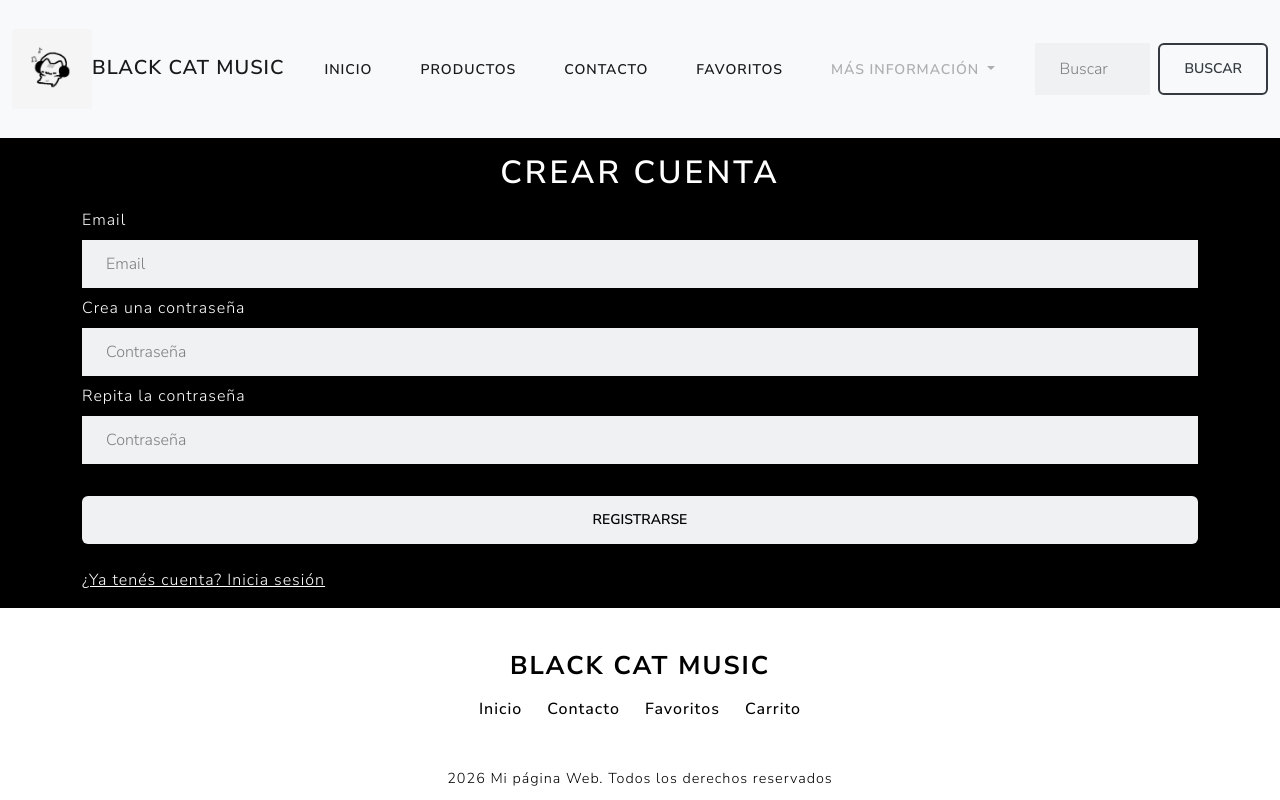
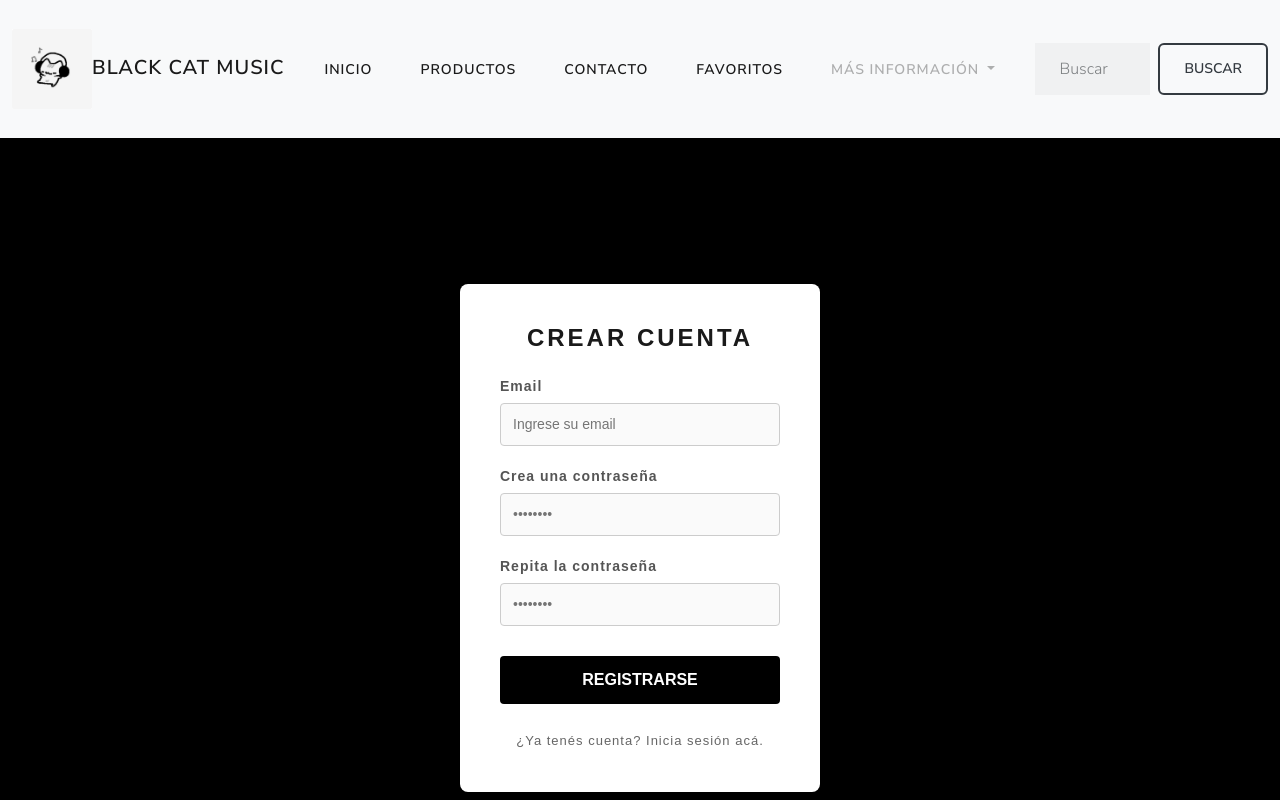
Before and after one commit to catalinapetasny/TiendaDeMusica, an Angular app: page /registro in a window 1280 px wide. Shown: the top 800 px of the page. Built offline with nearby package versions, Linux system fonts and the light colour scheme; a web font is replaced by a local one.

Commit message:
Terminar el diseño de carrito

```diff
--- a/src/app/auth/inicio-sesion/inicio-sesion.css
+++ b/src/app/auth/inicio-sesion/inicio-sesion.css
@@ -1,10 +1,131 @@
-.mensaje {
+/* .mensaje {
     color: white;
     display: flex;
     justify-content: center;
     margin: 1rem;
-}
+} */
 /*
 .container {
     background-color: white;
 } */
+
+/*css de inicio moderno*/
+
+/* 1. Fondo de la pantalla y centrado absoluto */
+:host {
+    display: flex;
+    justify-content: center;
+    align-items: center;
+    height: 100vh;
+    background-color: #000000;
+    /* Negro oscuro de fondo general */
+    font-family: Arial, sans-serif;
+}
+
+/* 2. La "tarjeta" blanca del formulario */
+.contenedor-login {
+    background-color: #ffffff;
+    /* Fondo blanco para el formulario */
+    padding: 40px;
+    border-radius: 8px;
+    /* Bordes sutilmente redondeados */
+    width: 100%;
+    max-width: 360px;
+    /* Ancho máximo para que no se desarme en PC */
+    box-shadow: 0 4px 12px rgba(0, 0, 0, 0.15);
+    /* Sombra suave negra */
+}
+
+/* 3. El título principal */
+.titulo {
+    margin-top: 0;
+    margin-bottom: 24px;
+    color: #1a1a1a;
+    /* Negro casi puro */
+    font-size: 24px;
+    text-align: center;
+}
+
+/* 4. Separación entre los bloques de inputs */
+.grupo-input {
+    margin-bottom: 20px;
+}
+
+/* 5. Los textos de arriba de los inputs (Email / Contraseña) */
+.etiqueta {
+    display: block;
+    margin-bottom: 6px;
+    color: #000;
+    /* Negro */
+    font-size: 14px;
+    font-weight: bold;
+}
+
+/* 6. Las cajas donde el usuario escribe */
+.campo-texto {
+    width: 100%;
+    padding: 10px 12px;
+    border: 1px solid #cccccc;
+    /* Borde gris claro */
+    border-radius: 4px;
+    background-color: #fafafa;
+    /* Fondo gris casi blanco */
+    color: #333333;
+    /* Texto interior gris oscuro */
+    font-size: 14px;
+    box-sizing: border-box;
+    /* Evita que el input se deforme con el padding */
+}
+
+/* Efecto cuando el usuario hace clic para escribir */
+.campo-texto:focus {
+    outline: none;
+    border-color: #1a1a1a;
+    /* El borde se vuelve negro al hacer clic */
+}
+
+/* 7. El botón de inicio de sesión */
+.boton-ingresar {
+    width: 100%;
+    padding: 12px;
+    background-color: #000000;
+    color: #ffffff;
+    border: none;
+    border-radius: 4px;
+    font-size: 16px;
+    font-weight: bold;
+    cursor: pointer;
+    margin-top: 10px;
+}
+/* Texto blanco */
+/* Botón negro */
+ /* Cambia el cursor a la manito */
+
+/* Efecto cuando pasas el mouse por encima del botón */
+.boton-ingresar:hover {
+    background-color: #333333;
+    /* Se vuelve un gris oscuro */
+}
+
+/* 8. El texto y enlace de abajo */
+.texto-registro {
+    text-align: center;
+    margin-top: 24px;
+    margin-bottom: 0;
+}
+
+.enlace {
+    color: #666666;
+    /* Gris intermedio */
+    font-size: 13px;
+    text-decoration: none;
+    /* Le quita el subrayado por defecto */
+}
+
+/* Efecto cuando pasas el mouse por el enlace */
+.enlace:hover {
+    color: #000000;
+    /* Se vuelve negro */
+    text-decoration: underline;
+    /* Aparece el subrayado */
+}
--- a/src/app/auth/inicio-sesion/inicio-sesion.html
+++ b/src/app/auth/inicio-sesion/inicio-sesion.html
@@ -1,4 +1,4 @@
-<div class="container">
+<!-- <div class="container">
   <h1 class="mensaje">
         Iniciar Sesión
     </h1>
@@ -29,4 +29,33 @@
             </u>
         </a>
     </p>
+</div> -->
+
+
+<!-- inicio más mopderno -->
+
+<div class="contenedor-login">
+
+  <h1 class="titulo">Iniciar Sesión</h1>
+
+  <form>
+    <div class="grupo-input">
+      <label for="email" class="etiqueta">Email</label>
+      <input type="text" id="email" class="campo-texto" required placeholder="Ingrese su email">
+    </div>
+
+    <div class="grupo-input">
+      <label for="contrasena" class="etiqueta">Contraseña</label>
+      <input type="password" id="contrasena" class="campo-texto" required placeholder="••••••••">
+    </div>
+
+    <button type="submit" class="boton-ingresar">
+      INICIAR SESIÓN
+    </button>
+  </form>
+
+  <p class="texto-registro">
+    <a routerLink="/registro" class="enlace">¿No tenés una cuenta? Registrate acá.</a>
+  </p>
+
 </div>
--- a/src/app/auth/inicio-sesion/inicio-sesion.ts
+++ b/src/app/auth/inicio-sesion/inicio-sesion.ts
@@ -1,8 +1,9 @@
 import { Component } from '@angular/core';
+import { RouterLink } from '@angular/router';
 
 @Component({
   selector: 'app-inicio-sesion',
-  imports: [],
+  imports: [RouterLink],
   templateUrl: './inicio-sesion.html',
   styleUrl: './inicio-sesion.css',
 })
--- a/src/app/auth/registro/registro.css
+++ b/src/app/auth/registro/registro.css
@@ -1,6 +1,98 @@
-.titulo {
+/* .titulo {
     color: white;
     display: flex;
     justify-content: center;
     margin: 1rem;
+} */
+
+/* :host representa al contenedor principal invisible de este componente en Angular.
+   Lo usamos para centrar la tarjeta en el medio de la pantalla. */
+:host {
+  display: flex;
+  justify-content: center;
+  align-items: center;
+  height: 100vh;             /* Hace que ocupe el 100% del alto de la ventana del navegador */
+  background-color: #000000;
+  font-family: Arial, sans-serif;
 }
+
+.contenedor-login {
+  background-color: #ffffff;
+  padding: 40px;
+  border-radius: 8px;
+  width: 100%;               /* En pantallas chicas (celulares) ocupa todo el ancho disponible */
+  max-width: 360px;          /* En pantallas grandes (PC) no se estira más de 360 píxeles */
+  box-shadow: 0 4px 12px rgba(0, 0, 0, 0.15); /* Crea una sombra negra sutil debajo de la tarjeta */
+}
+
+/* Estilos para el título "Crear cuenta" */
+.titulo {
+  margin-top: 0;             /* Quita el espacio extra que los navegadores ponen arriba por defecto */
+  margin-bottom: 24px;       /* Separa el título del primer input de abajo */
+  color: #1a1a1a;
+  font-size: 24px;
+  text-align: center;        /* Centra el texto del título */
+}
+
+/* Contenedor que agrupa a cada etiqueta con su respectivo input */
+.grupo-input {
+  margin-bottom: 20px;       /* Crea una separación de 20px entre un campo y el siguiente */
+}
+
+.etiqueta {
+  display: block;            /* Hace que se comporte como un bloque (obliga al input a ir abajo) */
+  margin-bottom: 6px;
+  color: #555555;
+  font-size: 14px;
+  font-weight: bold;
+}
+
+.campo-texto {
+  width: 100%;
+  padding: 10px 12px;        /* Espacio interno para que el texto que escribe el usuario no toque los bordes */
+  border: 1px solid #cccccc;
+  border-radius: 4px;
+  background-color: #fafafa; /* Un fondo gris casi blanco para diferenciarlo del fondo de la tarjeta */
+  color: #333333;            /* Color del texto que escribe el usuario (gris oscuro) */
+  font-size: 14px;
+  box-sizing: border-box;    /* evita que el padding deforme o ensanche el input */
+}
+
+.campo-texto:focus {
+  outline: none;             /* Quita el borde azul o amarillo que los navegadores ponen por defecto */
+  border-color: #1a1a1a;
+}
+
+/* Estilos para el botón de "Registrarse" */
+.boton-ingresar {
+  width: 100%;
+  padding: 12px;
+  background-color: #000000;
+  color: #ffffff;
+  border: none;
+  border-radius: 4px;
+  font-size: 16px;
+  font-weight: bold;
+  cursor: pointer;
+  margin-top: 10px;
+}
+
+.boton-ingresar:hover {
+  background-color: #333333;
+}
+.texto-registro {
+  text-align: center;
+  margin-top: 24px;
+  margin-bottom: 0;
+}
+
+.enlace {
+  color: #666666;
+  font-size: 13px;
+  text-decoration: none;
+}
+
+.enlace:hover {
+  color: #1a1a1a;
+  text-decoration: underline;
+}
--- a/src/app/auth/registro/registro.html
+++ b/src/app/auth/registro/registro.html
@@ -1,35 +1,30 @@
-<div class="container">
-    <h1 class="titulo">
-        Crear cuenta
-    </h1>
+<div class="contenedor-login">
 
-    <form>
+  <h1 class="titulo">Crear cuenta</h1>
 
-        <div class="mb-2">
-            <label for="email" class="form-label" style="color: white;">Email</label>
-            <input type="email" id="email" class="form-control" required placeholder="Email">
-        </div>
+  <form>
+    <div class="grupo-input">
+      <label for="email" class="etiqueta">Email</label>
+      <input type="email" id="email" class="campo-texto" required placeholder="Ingrese su email">
+    </div>
 
-        <div class="mb-2">
-            <label for="contrasena" class="form-label" style="color: white;">Crea una contraseña</label>
-            <input type="password" id="contrasena" class="form-control" required placeholder="Contraseña">
-        </div>
+    <div class="grupo-input">
+      <label for="contrasena" class="etiqueta">Crea una contraseña</label>
+      <input type="password" id="contrasena" class="campo-texto" required placeholder="••••••••">
+    </div>
 
-        <div class="mb-2">
-            <label for="repetir-contrasena" class="form-label" style="color: white;">Repita la contraseña</label>
-            <input type="password" id="repetir-contrasena" class="form-control" required placeholder="Contraseña">
-        </div> <br>
+    <div class="grupo-input">
+      <label for="repetir-contrasena" class="etiqueta">Repita la contraseña</label>
+      <input type="password" id="repetir-contrasena" class="campo-texto" required placeholder="••••••••">
+    </div>
 
-        <button class="btn btn-light w-100">Registrarse</button>
+    <button type="submit" class="boton-ingresar">
+      REGISTRARSE
+    </button>
+  </form>
 
-    </form> <br>
-
-    <p>
-        <a href="/inicio-sesion" style="color: white;">
-            <u>
-                ¿Ya tenés cuenta? Inicia sesión
-            </u>
-        </a>
-    </p>
+  <p class="texto-registro">
+    <a routerLink="/inicio-sesion" class="enlace">¿Ya tenés cuenta? Inicia sesión acá.</a>
+  </p>
 
 </div>
--- a/src/app/auth/registro/registro.ts
+++ b/src/app/auth/registro/registro.ts
@@ -1,8 +1,9 @@
 import { Component } from '@angular/core';
+import { RouterLink } from '@angular/router';
 
 @Component({
   selector: 'app-registro',
-  imports: [],
+  imports: [RouterLink],
   templateUrl: './registro.html',
   styleUrl: './registro.css',
 })
--- a/src/app/compartidos/carrito/carrito.html
+++ b/src/app/compartidos/carrito/carrito.html
@@ -23,7 +23,7 @@
 
   <div class="d-grid gap-2 d-md-flex justify-content-md-end botones">
     <button class="btn btn-outline-danger me-md-2" type="button">Vaciar carrito</button>
-    <button class="btn btn-outline-success" type="button">Comprar</button>
+    <button class="btn btn-outline-success" type="button">Finalizar compra</button>
   </div>
 
 </div>
--- a/src/app/paginas/productos/productos.html
+++ b/src/app/paginas/productos/productos.html
@@ -9,8 +9,7 @@
                 <h5 class="card-title">{{ p.nombre }}</h5>
                 <p class="card-text">{{ p.descripcion }}</p>
                 <p class="card-text">{{ p.precio }}</p>
-                <!-- <a routerLink="../carrito" class="btn btn-primary">Agregar al carrito</a> -->
-                <button (click)="agregarAcarrito(p)" >
+                <button (click)="agregarACarrito(p)" class="btn btn-dark">
                     Agregar al Carrito
                 </button>
             </div>
--- a/src/app/servicios/carrito.ts
+++ b/src/app/servicios/carrito.ts
@@ -1,3 +1,4 @@
+//carrito.service
 import { Injectable } from "@angular/core";
 import { RouterLink } from "@angular/router";
 import { Producto } from "../models/producto";
```
